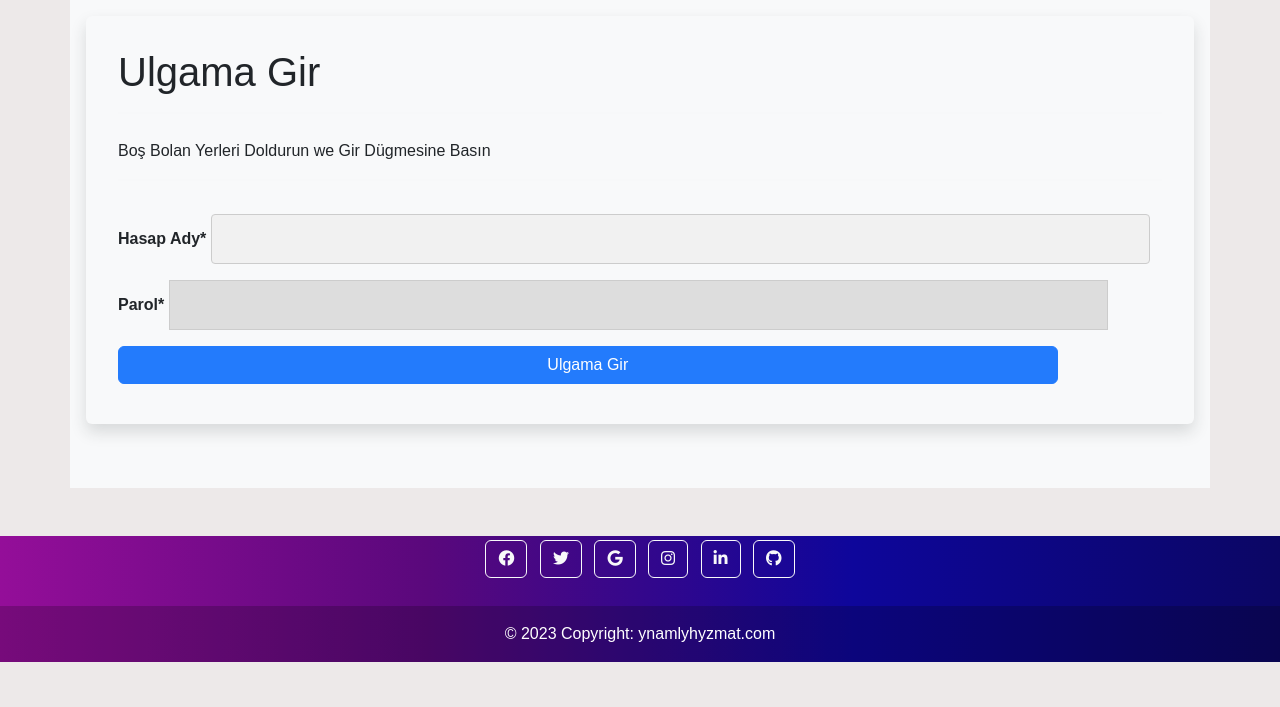
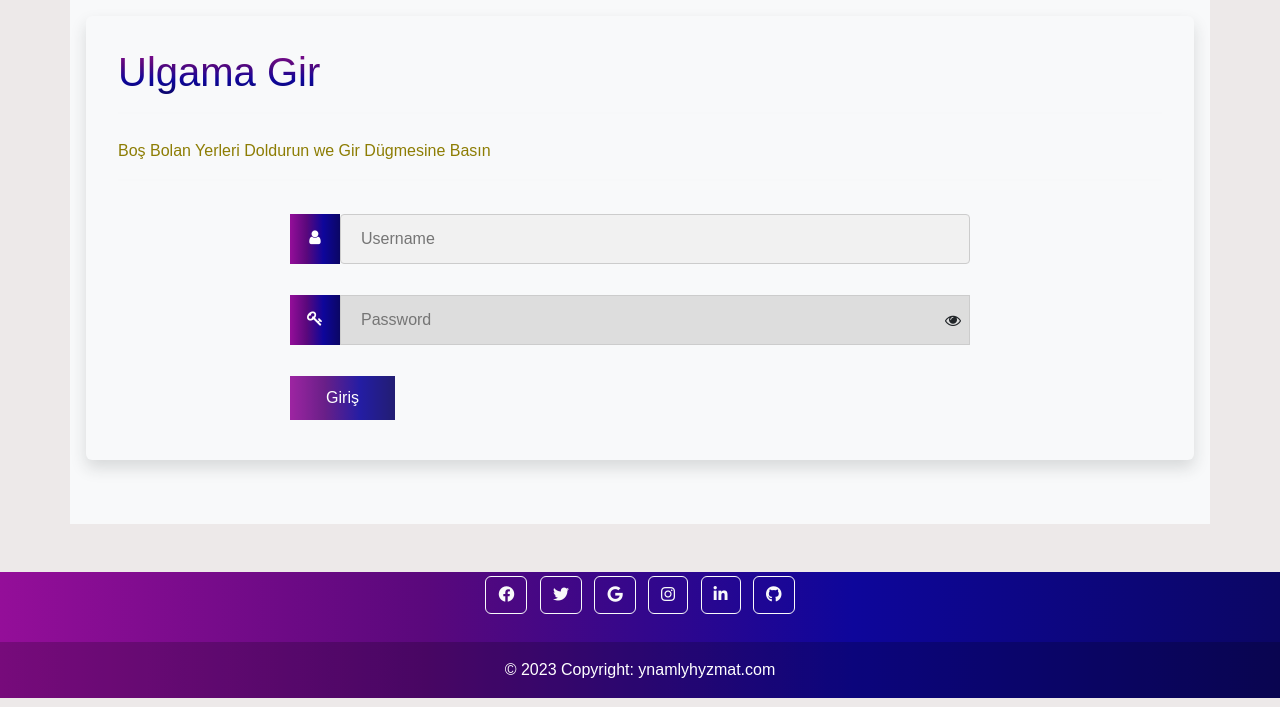
Before and after one commit to agamerdan/ynamly_hyzmat, a Django app: page /user/giris/ in a window 1280 px wide. Shown: the part 93-800 px from the top of the page. Run offline with Django 4.2, Linux system fonts and the light colour scheme; some libraries are stand-ins or nearby versions.

Commit message:
Evrythings update

```diff
--- a/pages/templates/detay.html
+++ b/pages/templates/detay.html
@@ -35,10 +35,12 @@
                 <form action="{%url 'hizmet:artikle_likes' hyzmat.id %}">
                       {% csrf_token %}
                       {% if like_status %}
-                         <button type="submit" class="hidden_btn" name="blog_id" hidden  ></button> <i class="fa-sharp fa-solid fa-heart heart_btn" onclick="ClickHeart()"></i>
+                         <button type="submit" class="hidden_btn" name="blog_id" hidden  ></button>
+                         <i class="fa-sharp fa-solid fa-heart heart_btn" onclick="ClickHeart()"></i>
                       {% else %}
 
-                         <button type="submit" class="hidden_btn" name="blog_id" hidden  ></button> <i class="fa-sharp fa-solid fa-heart heart_btn_else" onclick="ClickHeart()"></i>
+                         <button type="submit" class="hidden_btn" name="blog_id" hidden  ></button>
+                         <i class="fa-sharp fa-solid fa-heart heart_btn_else" onclick="ClickHeart()"></i>
                       {% endif %}
                           <small>{{hyzmat.like}}</small>
                 </form>
--- a/pages/templates/giris.html
+++ b/pages/templates/giris.html
@@ -5,24 +5,96 @@
 
 {% block body %}
 
+<style>
+    * {box-sizing: border-box;}
 
+/* Style the input container */
+.input-container {
+  display: flex;
+  max-width: 700px;
+  margin-bottom: 15px;
+}
+
+/* Style the form icons */
+.icon {
+  margin-top: 8px;
+  padding-top: 15px;
+  padding-bottom: 0px;
+
+  color: white;
+  min-width: 50px;
+  height: 50px;
+  text-align: center;
+}
+
+/* Style the input fields */
+.input-field {
+  width: 100%;
+  padding: 15px;
+  outline: none;
+}
+
+.input-field:focus {
+  border: 2px solid dodgerblue;
+}
+
+/* Set a style for the submit button */
+.gbtn {
+
+  color: white;
+  padding: 10px ;
+  border: none;
+  cursor: pointer;
+  width: 15%;
+  opacity: 0.9;
+}
+
+.gbtn:hover {
+  opacity: 1;
+}
+.goz{
+  display: flex;
+  align-items: center;
+  position: relative;
+  height: 100%;
+  top: 25px;
+  right: 25px;
+  padding-right: 1px;
+}
+.baslik{
+  background: -webkit-linear-gradient(#940e99, #5a087c, #0e069b, #0b0664 );
+              -webkit-background-clip: text;
+              -webkit-text-fill-color: transparent;
+  font-weight: 100px;
+}
+
+</style>
 <div class="container">
-    <h1>Ulgama Gir</h1>
+    <h1 class="baslik">Ulgama Gir</h1>
     <hr>
-    <p>Boş Bolan Yerleri Doldurun we Gir Dügmesine Basın</p>
+    <p style="color: rgb(141, 125, 4);">Boş Bolan Yerleri Doldurun we Gir Dügmesine Basın</p>
     <hr>
 
-           <form method="post">
+           <form method="post" style="max-width:700px;margin:auto">
 
-               <b>
-                     {% csrf_token %}
-                    {{form|crispy}}
-                </b>
+                {% csrf_token %}
+                <div class="input-container">
+                  <i class="fa fa-user icon" style="background-image: linear-gradient(to right, #940e99, #5a087c, #0e069b, #0b0664)"></i>
+                  <input class="input-field" type="text" placeholder="Username" name="usrnm">
+                </div>
+
+                <div class="input-container">
+                  <i class="fa fa-key icon" style="background-image: linear-gradient(to right, #940e99, #5a087c, #0e069b, #0b0664)"></i>
+                  <input class="input-field" type="password" placeholder="Password" name="psw">
+                  <i class="fa fa-eye goz"></i>
+                </div>
+
+                <button type="submit" class="gbtn " style="background-image: linear-gradient(to right, #940e99, #5a087c, #0e069b, #0b0664)">Giriş</button>
+              </form>
 
 
 
-                <button type="submit" class="btn btn-primary"> Ulgama Gir</button>
-            </form>
+
 
 
 
```
Also changed, not shown: hizmetler/views.py (+0 -25 lines).
